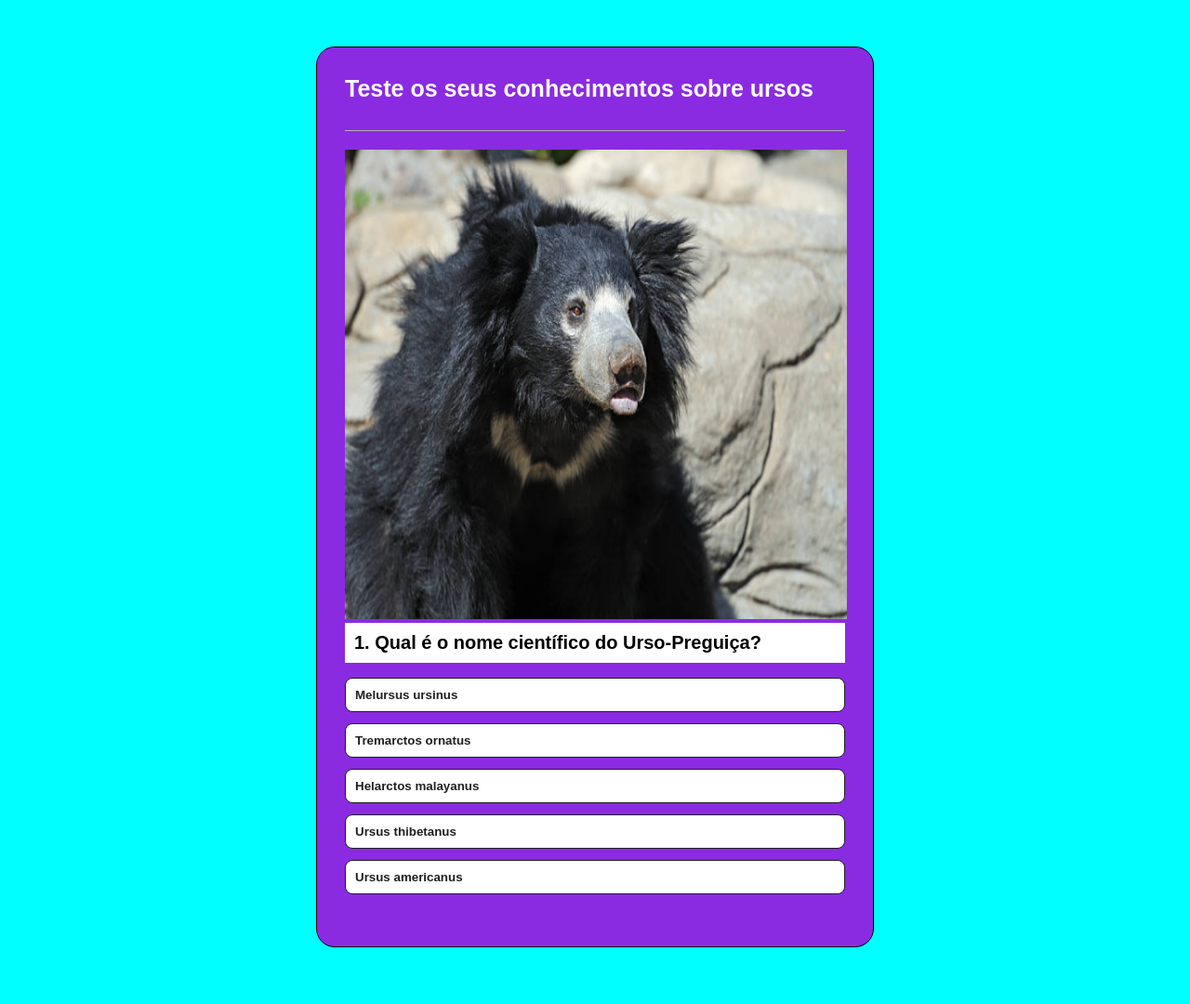
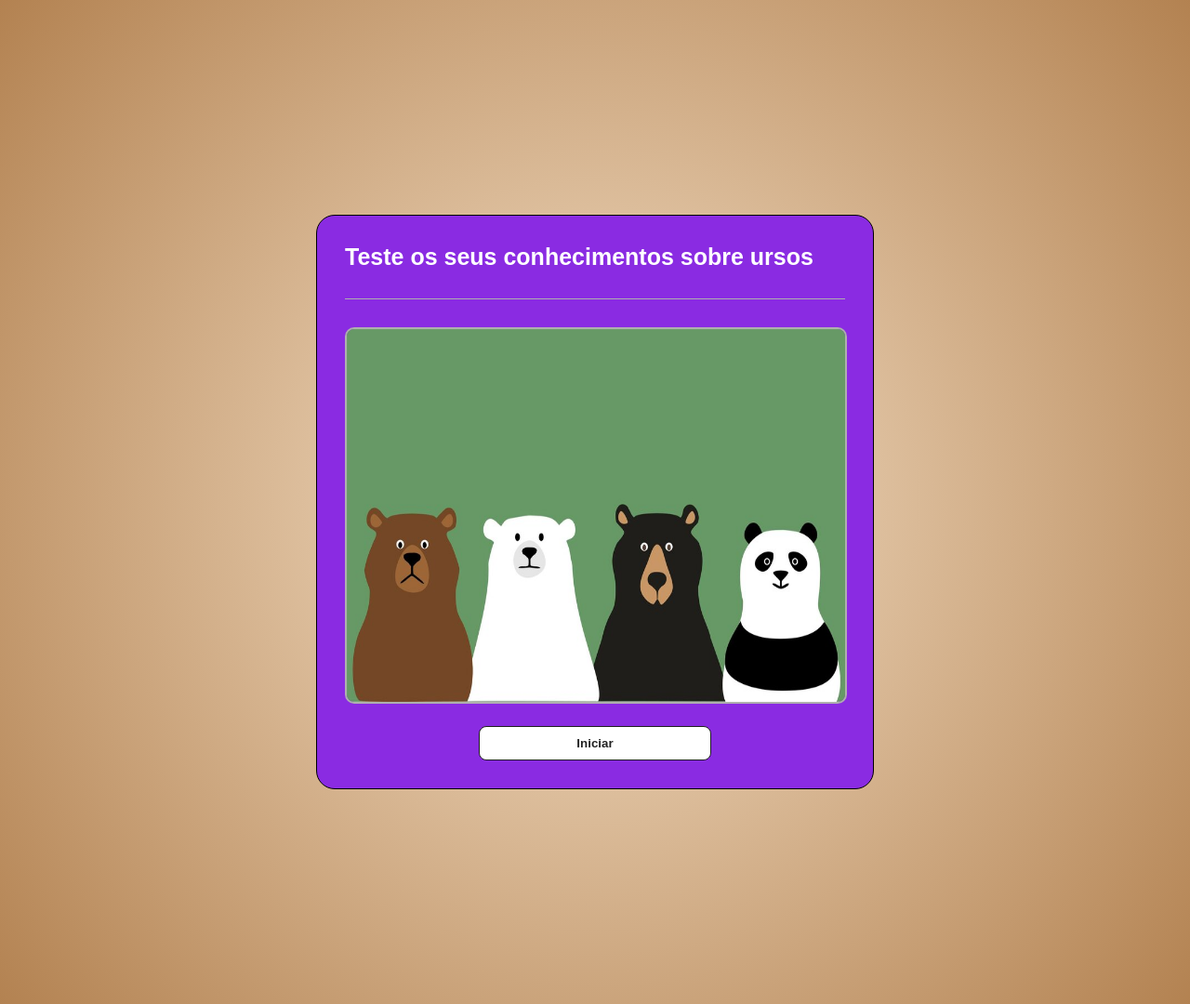
Before and after one commit to PhellipeLisboa/quiz, a plain HTML site: page index.html in a window 1280 px wide. Shown: the whole page at 93% size. Drawn offline with Linux system fonts and the light colour scheme.

Commit message:
Initial screen, more images, color changes

```diff
--- a/index.html
+++ b/index.html
@@ -4,27 +4,18 @@
     <meta charset="UTF-8">
     <meta name="viewport" content="width=device-width, initial-scale=1.0">
     <link rel="stylesheet" href="style.css">
-    <title>Quiz</title>
+    <title>Quiz sobre ursos</title>
 </head>
 <body>
-    <div class="app">
-        <h1>Teste os seus conhecimentos sobre ursos</h1>
-        <div class="quiz">
-            <img src="img/1qbackground.png" alt="Imagem ilustrativa" id="question-img">
-            <h2 id="question">A questão fica aqui!</h2>
-            <div class="score-text-div"></div>
-            <div id="answer-buttons">
-                <button class="btn">Resposta 1</button>
-                <button class="btn">Resposta 2</button>
-                <button class="btn">Resposta 3</button>
-                <button class="btn">Resposta 4</button>
-                <button class="btn">Resposta 5</button>
+    <div class="start">
+        <div class="appStart">
+            <h1>Teste os seus conhecimentos sobre ursos</h1>
+            <div>
+                <img src="img/startImage.jpg" alt="Imagem de ursos" class="startImage">
+               <button onclick="location.href='quiz.html'" class="startButton">Iniciar</button>
             </div>
-            <button id="next-btn">Próxima</button>
+
         </div>
-
     </div>
-
-    <script src="script.js"></script>
 </body>
 </html>
--- a/script.js
+++ b/script.js
@@ -176,12 +176,16 @@ function showText() {
 
     if (score <= 5) {
         scoreText = "Você não sabe quase nada sobre ursos. Estude mais e tente novamente!";
+        scoreImage = "img/scoreBackground5.webp";
     } else if (score <= 7){
         scoreText = "Aparentemente você já estudou sobre ursos alguma vez, mas ainda tem muito o que aprender. Estude mais e tente novamente!";
+        scoreImage = "img/scoreBackground7.jpg";
     } else if (score < 10) {
         scoreText = "Parabés, pelo visto você entende bastante sobre ursos, mas lembre-se que sempre é possível aprimorar seus conhecimentos. Estude mais e tente novamente! ";
+        scoreImage = "img/scoreBackground10.jpg";
     } else {
         scoreText = "Parabéns, você certamente é um amante de ursos. Sempre que puder, espalhe esse conhecimento com outras pessoas!";
+        scoreImage = "img/scoreBackground.png";
     }
 
     let text = document.createElement('p');
@@ -198,7 +202,7 @@ function showScore() {
     showText();
     nextButton.innerHTML = "Tentar novamente";
     nextButton.style.display = "block";
-    questionImage.src = "img/scoreBackground.png";
+    questionImage.src = scoreImage;
 }
 
 function handleNextButton() {
--- a/style.css
+++ b/style.css
@@ -6,7 +6,11 @@
 }
 
 body {
-    background-color: cyan;
+    /* background-color: cyan; */
+    background: rgb(238,174,202);
+    background: radial-gradient(circle, #f5e1c8 0%, #b38251 100%);
+    background-size: cover;
+    background-position: center;
 }
 
 .app {
@@ -102,3 +106,57 @@ body {
     background-color: white;
     text-align: justify;
 }
+
+.start {
+    width: 100%;
+    height: 1080px;
+    display: flex;
+    flex-direction: row;
+    align-items: center;
+    justify-content: center;
+}
+
+.appStart {
+    background-color: blueviolet;
+    width: 90%;
+    max-width: 600px;
+    margin: 50px auto;
+    border-radius: 20px;
+    padding: 30px;
+    border: 1px solid black;
+}
+
+.appStart h1 {
+    font-size: 25px;
+    color: white;
+    font-weight: 600;
+    border-bottom: 1px solid #afafaf;
+    padding-bottom: 30px;
+}
+
+.startButton {
+    background-color: white;
+    color: #222;
+    font-weight: 800;
+    width: 250px;
+    border: 1px solid rgb(31, 31, 31);
+    padding: 10px;
+    margin: 20px auto 0;
+    border-radius: 8px;
+    cursor: pointer;
+    display: block;
+}
+
+#startButton:hover {
+    background-color: rgb(150, 255, 255);
+}
+
+.startImage {
+    margin-top: 30px;
+    width: 540px;
+    height: 405px;
+    max-width: 540px;
+    max-height: 405px;
+    border-radius: 10px;
+    border: 2px solid #afafaf;
+}
```
Also changed, not shown: quiz.html (added, +30 -0 lines), img/scoreBackground10.jpg (added), img/scoreBackground5.webp (added), img/scoreBackground7.jpg (added), img/startImage.jpg (added).
